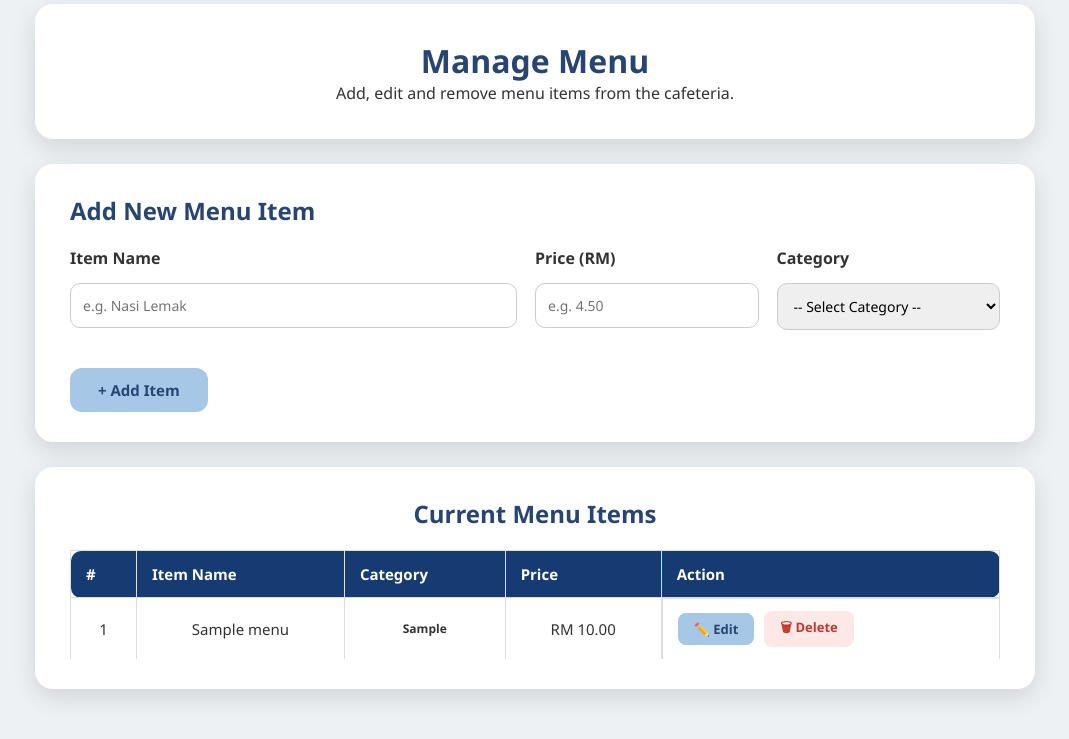
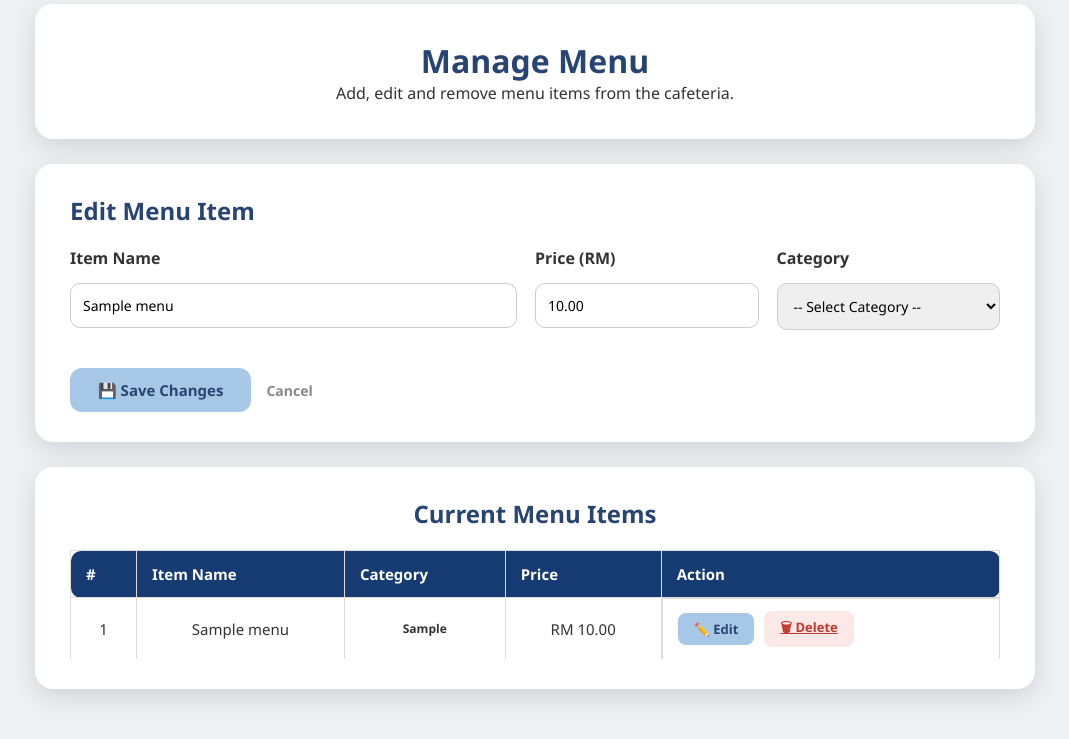
Before and after one commit to sknhzhrh/utem-cafeteria-system, a PHP site: page /operator/manage-menu.php?edit=1 in a window 1280 px wide. Shown: the part 187-926 px from the top of the page, without its empty margins (105-1174 px from the left). Run offline with PHP 8.4, Linux system fonts and the light colour scheme; the visitor is signed in with stand-in values (Sample User, id 1); tables that the repository leaves empty hold one stand-in row (values such as "Sample post").

Commit message:
Add files via upload

```diff
--- a/operator/manage-menu.php
+++ b/operator/manage-menu.php
@@ -1,5 +1,4 @@
 <?php
-
 session_start();
 include("../connect.php");
 
@@ -9,22 +8,75 @@ if (!isset($_SESSION['operator_id']))
     exit();
 }
 
-// Fetch all menu items
+$editMode = false;
+$editItem = null;
+$message = "";
+
+/* ADD ITEM */
+if (isset($_POST['add']))
+{
+    $name = $_POST['name'];
+    $price = $_POST['price'];
+    $category = $_POST['category'];
+
+    if ($name != "" && $price != "" && $category != "")
+    {
+        $sql = "INSERT INTO menu (name, price, category) VALUES ('$name', '$price', '$category')";
+        mysqli_query($conn, $sql);
+
+        $message = "Item added successfully";
+    }
+}
+
+/* UPDATE ITEM */
+if (isset($_POST['update']))
+{
+    $menu_id = $_POST['menu_id'];
+    $name = $_POST['name'];
+    $price = $_POST['price'];
+    $category = $_POST['category'];
+
+    $sql = "UPDATE menu
+            SET name='$name', price='$price', category='$category'
+            WHERE menu_id='$menu_id'";
+
+    mysqli_query($conn, $sql);
+
+    $message = "Item updated successfully";
+}
+
+/* DELETE ITEM */
+if (isset($_GET['delete']))
+{
+    $menu_id = $_GET['delete'];
+
+    $sql = "DELETE FROM menu WHERE menu_id='$menu_id'";
+    mysqli_query($conn, $sql);
+
+    header("Location: manage-menu.php");
+    exit();
+}
+
+/* EDIT ITEM */
+if (isset($_GET['edit']))
+{
+    $editMode = true;
+    $menu_id = $_GET['edit'];
+
+    $sqlEdit = "SELECT * FROM menu WHERE menu_id='$menu_id'";
+    $resultEdit = mysqli_query($conn, $sqlEdit);
+    $editItem = mysqli_fetch_assoc($resultEdit);
+}
+
+/* FETCH MENU */
 $sql = "SELECT * FROM menu ORDER BY category, name";
 $result = mysqli_query($conn, $sql);
-$menuItems = [];
-while ($row = mysqli_fetch_assoc($result))
-{
-    $menuItems[] = $row;
-}
-
 ?>
 
 <!DOCTYPE html>
 <html lang="en">
 <head>
     <meta charset="UTF-8">
-    <meta name="viewport" content="width=device-width, initial-scale=1.0">
     <title>Manage Menu - UTeM Cafeteria</title>
     <link rel="stylesheet" href="../css/sakinah.css">
     <link rel="stylesheet" href="../css/manage-menu.css">
@@ -40,38 +92,73 @@ while ($row = mysqli_fetch_assoc($result))
         <p>Add, edit and remove menu items from the cafeteria.</p>
     </div>
 
-    <div class="alert alert-success" id="alertBox" style="display:none;"></div>
+    <?php if ($message != ""): ?>
+        <div class="alert alert-success">
+            <?php echo $message; ?>
+        </div>
+    <?php endif; ?>
 
     <div class="form-card">
 
-        <h2 id="formTitle">Add New Menu Item</h2>
+        <h2>
+            <?php echo $editMode ? "Edit Menu Item" : "Add New Menu Item"; ?>
+        </h2>
+
+        <form method="POST">
+
+            <?php if ($editMode): ?>
+                <input type="hidden" name="menu_id" value="<?php echo $editItem['menu_id']; ?>">
+            <?php endif; ?>
 
             <div class="form-row">
+
                 <div class="form-group">
                     <label>Item Name</label>
-                <input type="text" id="inputName" placeholder="e.g. Nasi Lemak">
+                    <input type="text" name="name" required
+                    value="<?php echo $editMode ? $editItem['name'] : ''; ?>">
                 </div>
+
                 <div class="form-group">
                     <label>Price (RM)</label>
-                <input type="number" id="inputPrice" placeholder="e.g. 4.50" step="0.01" min="0">
+                    <input type="number" name="price" step="0.01" min="0" required
+                    value="<?php echo $editMode ? $editItem['price'] : ''; ?>">
                 </div>
+
                 <div class="form-group">
                     <label>Category</label>
-                <select id="inputCategory">
+                    <select name="category" required>
                         <option value="">-- Select Category --</option>
-                    <option value="Rice">Rice</option>
-                    <option value="Noodles">Noodles</option>
-                    <option value="Snacks">Snacks</option>
-                    <option value="Drinks">Drinks</option>
-                    <option value="Desserts">Desserts</option>
+
+                        <?php
+                        $categories = ["Rice", "Noodles", "Snacks", "Drinks", "Desserts"];
+
+                        foreach ($categories as $category)
+                        {
+                            $selected = "";
+
+                            if ($editMode && $editItem['category'] == $category)
+                            {
+                                $selected = "selected";
+                            }
+
+                            echo "<option value='$category' $selected>$category</option>";
+                        }
+                        ?>
                     </select>
                 </div>
+
             </div>
 
             <div class="form-actions">
-            <button id="submitBtn" onclick="submitForm()">+ Add Item</button>
-            <a href="#" class="btn-cancel" id="cancelBtn" style="display:none;" onclick="cancelEdit()">Cancel</a>
+                <?php if ($editMode): ?>
+                    <button type="submit" name="update">💾 Save Changes</button>
+                    <a href="manage-menu.php" class="btn-cancel">Cancel</a>
+                <?php else: ?>
+                    <button type="submit" name="add">+ Add Item</button>
+                <?php endif; ?>
             </div>
+
+        </form>
 
     </div>
 
@@ -79,7 +166,7 @@ while ($row = mysqli_fetch_assoc($result))
 
         <h2>Current Menu Items</h2>
 
-        <table class="report-table" id="menuTable">
+        <table class="report-table">
             <tr>
                 <th>#</th>
                 <th>Item Name</th>
@@ -87,141 +174,51 @@ while ($row = mysqli_fetch_assoc($result))
                 <th>Price</th>
                 <th>Action</th>
             </tr>
-            <?php if (empty($menuItems)): ?>
-                <tr><td colspan="5" style="text-align:center; padding:20px; color:#888;">No menu items yet. Add one above.</td></tr>
-            <?php else: ?>
-                <?php foreach ($menuItems as $index => $item): ?>
+
+            <?php if (mysqli_num_rows($result) == 0): ?>
+
                 <tr>
-                        <td><?php echo $index + 1; ?></td>
-                        <td><?php echo $item['name']; ?></td>
-                        <td><span class="category-badge category-<?php echo strtolower($item['category']); ?>"><?php echo $item['category']; ?></span></td>
-                        <td>RM <?php echo number_format($item['price'], 2); ?></td>
-                        <td class="action-buttons">
-                            <a href="#" class="btn-edit" onclick="editItem(<?php echo $item['menu_id']; ?>)">✏️ Edit</a>
-                            <button class="btn-delete" onclick="deleteItem(<?php echo $item['menu_id']; ?>, '<?php echo addslashes($item['name']); ?>')">🗑 Delete</button>
+                    <td colspan="5" style="text-align:center; padding:20px; color:#888;">
+                        No menu items yet. Add one above.
                     </td>
                 </tr>
-                <?php endforeach; ?>
+
+            <?php else: ?>
+
+                <?php $no = 1; ?>
+                <?php while ($row = mysqli_fetch_assoc($result)): ?>
+
+                    <tr>
+                        <td><?php echo $no++; ?></td>
+                        <td><?php echo $row['name']; ?></td>
+                        <td>
+                            <span class="category-badge category-<?php echo strtolower($row['category']); ?>">
+                                <?php echo $row['category']; ?>
+                            </span>
+                        </td>
+                        <td>RM <?php echo number_format($row['price'], 2); ?></td>
+                        <td class="action-buttons">
+                            <a href="manage-menu.php?edit=<?php echo $row['menu_id']; ?>" class="btn-edit">
+                                ✏️ Edit
+                            </a>
+
+                            <a href="manage-menu.php?delete=<?php echo $row['menu_id']; ?>"
+                               class="btn-delete"
+                               onclick="return confirm('Delete this item?');">
+                                🗑 Delete
+                            </a>
+                        </td>
+                    </tr>
+
+                <?php endwhile; ?>
+
             <?php endif; ?>
+
         </table>
-
-        <p class="no-items" id="noItems" style="display:none;">No menu items yet. Add one above.</p>
 
     </div>
 
 </div>
 
-<script>
-
-let editingId = null;
-
-function submitForm()
-{
-    const name     = document.getElementById("inputName").value.trim();
-    const price    = parseFloat(document.getElementById("inputPrice").value);
-    const category = document.getElementById("inputCategory").value;
-
-    if (!name || isNaN(price) || price < 0 || !category) { alert("Please fill in all fields."); return; }
-
-    const action = editingId ? "update" : "add";
-
-    fetch("../api/manage-menu.php", {
-        method: "POST",
-        headers: { "Content-Type": "application/json" },
-        body: JSON.stringify({ action, menu_id: editingId, name, price, category })
-    })
-    .then(response => response.json())
-    .then(data => {
-        if (data.success)
-        {
-            showAlert("✓ " + (editingId ? "Item updated" : "Item added") + " successfully");
-            clearForm();
-            cancelEdit();
-            setTimeout(() => location.reload(), 1000);
-        }
-        else
-        {
-            alert("Error: " + (data.message || "Unknown error"));
-        }
-    })
-    .catch(err => {
-        console.error("Error:", err);
-        alert("Error processing request");
-    });
-}
-
-function editItem(id)
-{
-    fetch(`../api/get-menu-item.php?menu_id=${id}`)
-        .then(response => response.json())
-        .then(item => {
-            if (!item || !item.menu_id) { alert("Item not found"); return; }
-            editingId = id;
-            document.getElementById("inputName").value         = item.name;
-            document.getElementById("inputPrice").value        = item.price;
-            document.getElementById("inputCategory").value     = item.category;
-            document.getElementById("formTitle").textContent   = "Edit Menu Item";
-            document.getElementById("submitBtn").textContent   = "💾 Save Changes";
-            document.getElementById("cancelBtn").style.display = "inline";
-            document.querySelector(".form-card").scrollIntoView({ behavior:"smooth" });
-        })
-        .catch(err => {
-            console.error("Error:", err);
-            alert("Error loading item");
-        });
-}
-
-function cancelEdit()
-{
-    editingId = null; clearForm();
-    document.getElementById("formTitle").textContent   = "Add New Menu Item";
-    document.getElementById("submitBtn").textContent   = "+ Add Item";
-    document.getElementById("cancelBtn").style.display = "none";
-    return false;
-}
-
-function deleteItem(id, name)
-{
-    if (!confirm("Delete " + name + "?")) return;
-
-    fetch("../api/manage-menu.php", {
-        method: "POST",
-        headers: { "Content-Type": "application/json" },
-        body: JSON.stringify({ action: "delete", menu_id: id })
-    })
-    .then(response => response.json())
-    .then(data => {
-        if (data.success)
-        {
-            showAlert("✓ Item deleted");
-            setTimeout(() => location.reload(), 1000);
-        }
-        else
-        {
-            alert("Error: " + (data.message || "Unknown error"));
-        }
-    })
-    .catch(err => {
-        console.error("Error:", err);
-        alert("Error deleting item");
-    });
-}
-
-function clearForm()
-{
-    document.getElementById("inputName").value     = "";
-    document.getElementById("inputPrice").value    = "";
-    document.getElementById("inputCategory").value = "";
-}
-
-function showAlert(msg)
-{
-    const box = document.getElementById("alertBox");
-    box.textContent = msg; box.style.display = "block";
-    setTimeout(() => box.style.display = "none", 3000);
-}
-
-</script>
-
 </body>
 </html>
```
Lines whose indentation alone changed are shown as unchanged.
